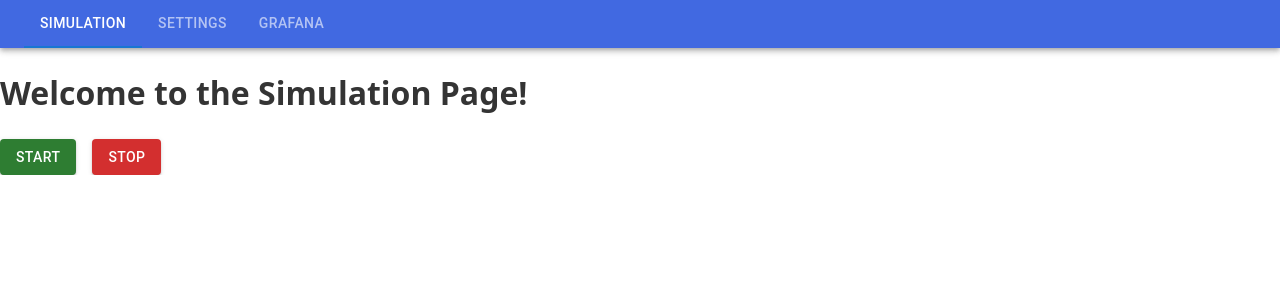
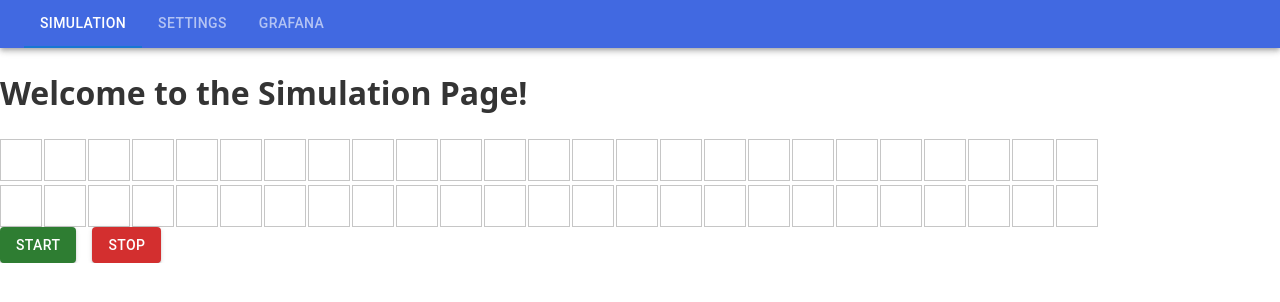
Before and after one commit to Mionuel/unicaf, a React (Vite) app in the folder frontend/: page / in a window 1280 px wide. Shown: the top 302 px of the page. Built offline with nearby package versions, Linux system fonts and the light colour scheme; no server answers.

Commit message:
feat: switched to vanilla js for simplicity. added the context for connecting to the websocket from different components. added the queue view.

```diff
--- a/frontend/src/features/simulation/SimPage.tsx
+++ b/frontend/src/features/simulation/SimPage.jsx
@@ -1,4 +1,6 @@
 import { Button, Stack } from "@mui/material";
+import QueueView from "src/features/simulation/components/QueueView";
+import { SocketProvider } from "src/features/simulation/context/SocketProvider";
 import {
   startSimulation,
   stopSimulation,
@@ -16,8 +18,11 @@ function SimPage() {
   };
 
   return (
-    <div>
+    <>
       <h1>Welcome to the Simulation Page!</h1>
+      <SocketProvider>
+        <QueueView />
+      </SocketProvider>
       <Stack direction="row" spacing={2}>
         <Button variant="contained" color="success" onClick={handleStart}>
           Start
@@ -26,7 +31,7 @@ function SimPage() {
           Stop
         </Button>
       </Stack>
-    </div>
+    </>
   );
 }
 
--- /dev/null
+++ b/frontend/src/features/simulation/components/QueueView.jsx
@@ -0,0 +1,102 @@
+import { useState, MouseEvent } from "react";
+import { Box, Popover, Card, CardContent, Typography } from "@mui/material";
+
+import { useSocket } from "src/features/simulation/hooks/useSocket";
+
+const QUEUE_SIZE = 50;
+
+// Turns milliseconds to "seconds s" format string
+function formatTime(ms) {
+  const totalSeconds = Math.floor(ms / 1000);
+  return totalSeconds.toString() + " s";
+}
+
+function QueueView() {
+  const { queueEntries } = useSocket();
+
+  const [popoverAnchor, setPopoverAnchor] = useState(null);
+  const [selectedCell, setSelectedCell] = useState(null);
+
+  const handleCellClick = (event, entry, position) => {
+    setPopoverAnchor(event.currentTarget);
+    setSelectedCell({
+      entry: entry ?? null,
+      position,
+      time: entry
+        ? formatTime(Date.now() - new Date(entry.joined_at).getTime())
+        : null,
+    });
+  };
+
+  const handlePopoverClose = () => {
+    setPopoverAnchor(null);
+    setSelectedCell(null);
+  };
+
+  const cells = Array.from({ length: QUEUE_SIZE }, (_, index) => {
+    const entry = queueEntries[index];
+    const isOccupied = Boolean(entry);
+
+    return (
+      <Box
+        key={index}
+        onClick={(event) => handleCellClick(event, entry, index)}
+        sx={{
+          width: 40,
+          height: 40,
+          border: "1px solid #c6c6c6",
+          backgroundColor: isOccupied ? "green" : "white",
+          cursor: "pointer",
+        }}
+      />
+    );
+  });
+
+  return (
+    <>
+      <Box
+        sx={{
+          display: "grid",
+          gridTemplateColumns: "repeat(25, 40px)",
+          gap: "4px",
+        }}
+      >
+        {cells}
+      </Box>
+
+      <Popover
+        anchorEl={popoverAnchor}
+        open={Boolean(popoverAnchor)}
+        onClose={handlePopoverClose}
+        anchorOrigin={{ vertical: "bottom", horizontal: "center" }}
+        transformOrigin={{ vertical: "top", horizontal: "center" }}
+      >
+        <Card sx={{ minWidth: 200 }}>
+          <CardContent>
+            <Typography variant="body2" color="text.secondary">
+              Position in queue:{" "}
+              {selectedCell !== null ? selectedCell.position + 1 : "-"} /{" "}
+              {QUEUE_SIZE}
+            </Typography>
+            {selectedCell?.entry ? (
+              <>
+                <Typography variant="body2">
+                  Person ID: {selectedCell.entry.person_id}
+                </Typography>
+                <Typography variant="body2">
+                  Time in queue: {selectedCell.time}
+                </Typography>
+              </>
+            ) : (
+              <Typography variant="body2" color="text.secondary">
+                This spot is empty.
+              </Typography>
+            )}
+          </CardContent>
+        </Card>
+      </Popover>
+    </>
+  );
+}
+
+export default QueueView;
--- /dev/null
+++ b/frontend/src/features/simulation/context/SocketProvider.jsx
@@ -0,0 +1,30 @@
+// src/context/SimulationSocketContext.tsx
+import { createContext, useEffect, useState } from "react";
+
+const SocketContext = createContext();
+const WS_URL = "ws://127.0.0.1:8000/ws/";
+
+export function SocketProvider({ children }) {
+  const [queueEntries, setQueueEntries] = useState([]);
+  const [seats, setSeats] = useState([]);
+
+  useEffect(() => {
+    const socket = new WebSocket(WS_URL);
+
+    socket.onmessage = (event) => {
+      const data = JSON.parse(event.data);
+      setQueueEntries(data.queue ?? []);
+      setSeats(data.seats ?? []);
+    };
+
+    return () => socket.close();
+  }, []);
+
+  return (
+    <SocketContext.Provider value={{ queueEntries, seats }}>
+      {children}
+    </SocketContext.Provider>
+  );
+}
+
+export default SocketContext;
--- /dev/null
+++ b/frontend/src/features/simulation/hooks/useSocket.jsx
@@ -0,0 +1,11 @@
+import { useContext } from "react";
+import SocketContext from "src/features/simulation/context/SocketProvider";
+
+export const useSocket = () => {
+  const context = useContext(SocketContext);
+
+  if (!context)
+    throw new Error("useSocket can only be used inside SocketProvider wrapper");
+
+  return context;
+};
```
Also changed, not shown: frontend/src/features/simulation/services/sim_service.js (renamed from frontend/src/features/simulation/services/sim_service.ts).
